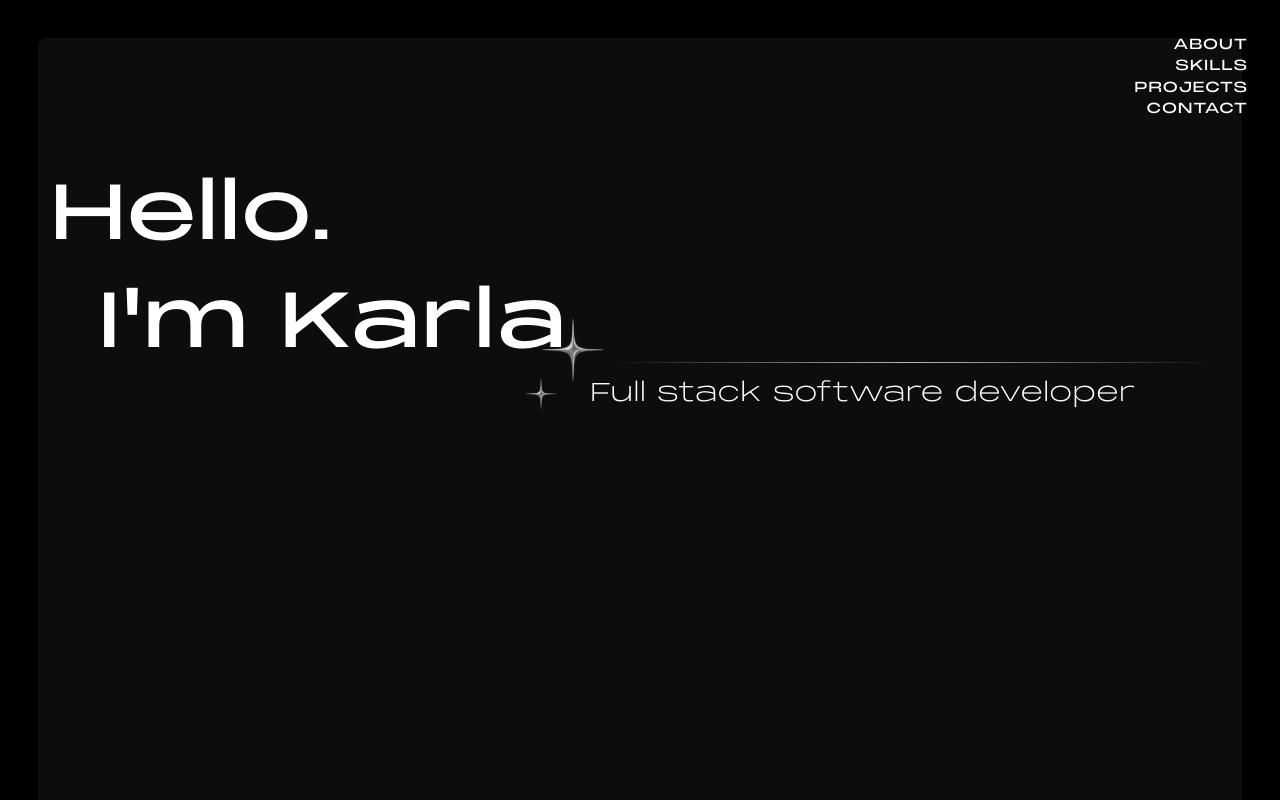
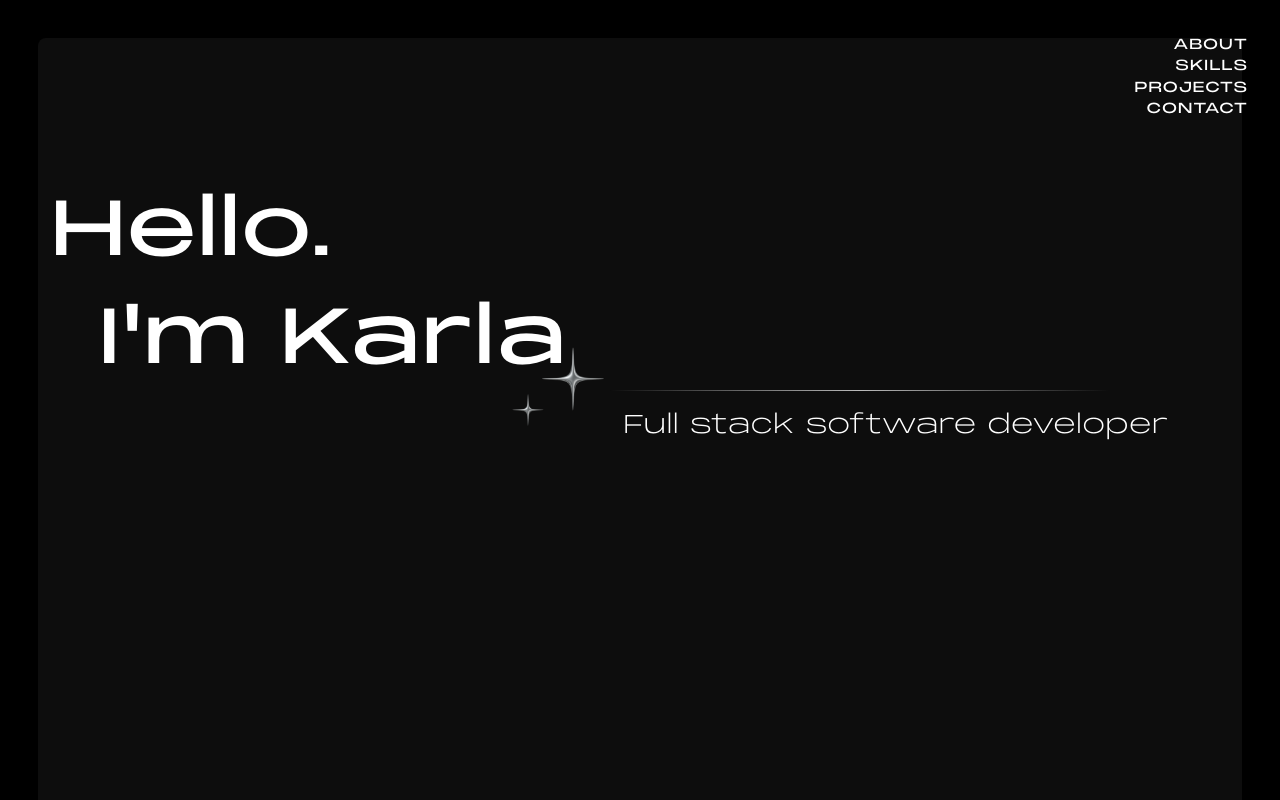
Before and after one commit to kachup1/portfolio, a React (Create React App) app in the folder frontend/: page / in a window 1280 px wide. Shown: the top 800 px of the page. Built offline with nearby package versions, Linux system fonts and the light colour scheme; no server answers.

Commit message:
Adjusted positioning in about page

```diff
--- a/frontend/src/components/About.css
+++ b/frontend/src/components/About.css
@@ -40,38 +40,41 @@
     position: relative;
     width: 100%;
     height: 100vh;
+    padding-top: 1rem;
 }
 
 .star-icon1 {
     position: absolute;
-    top: -8%;  /* adjust as needed */
-    left: 38%;
-    width: clamp(10px, 10vw, 80px);
+    top: -4vw;
+    left: 34vw;
+    width: clamp(0.1px, 10vw, 80px);
     height: auto;
 }
 
 .star-icon2 {
     position: absolute;
-    top: 0%;  /* just below star1 */
-    left: 37%;
-    width: clamp(20px, 10vw, 40px);
+    top: 0;  /* just below star1 */
+    left: 32vw;
+    width: clamp(0.01px, 10vw, 40px);
     height: auto;
 }
 
 .title-text {
     position: absolute;
-    top: -0%;   /* just below or beside star-icon1 */
-    left: 43%;  /* shift right of star1 */
-    font-size: clamp(0.5rem, 2vw, 2rem);
+    top: 0rem;   /* just below or beside star-icon1 */
+    left: 41vw;  /* shift right of star1 */
+    font-size: clamp(0.1rem, 2vw, 2rem);
     font-weight: 300;
     margin: 0;
+    margin-top: 1rem;
 }
 
 .title-line {
     position: absolute;
-    top: -1.5%;  /* align with title-text baseline */
-    left: 45%;   /* right of title-text */
-    width: clamp(100px, 100vw, 600px);
+    top: -1rem;  /* align with title-text baseline */
+    left: 40vw;   /* right of title-text */
+    width: clamp(20px, 50vw, 500px);
     height: 1px;
     background: linear-gradient(to right, transparent, #bbb, transparent);
+    margin-top: 1rem;
 }
```
